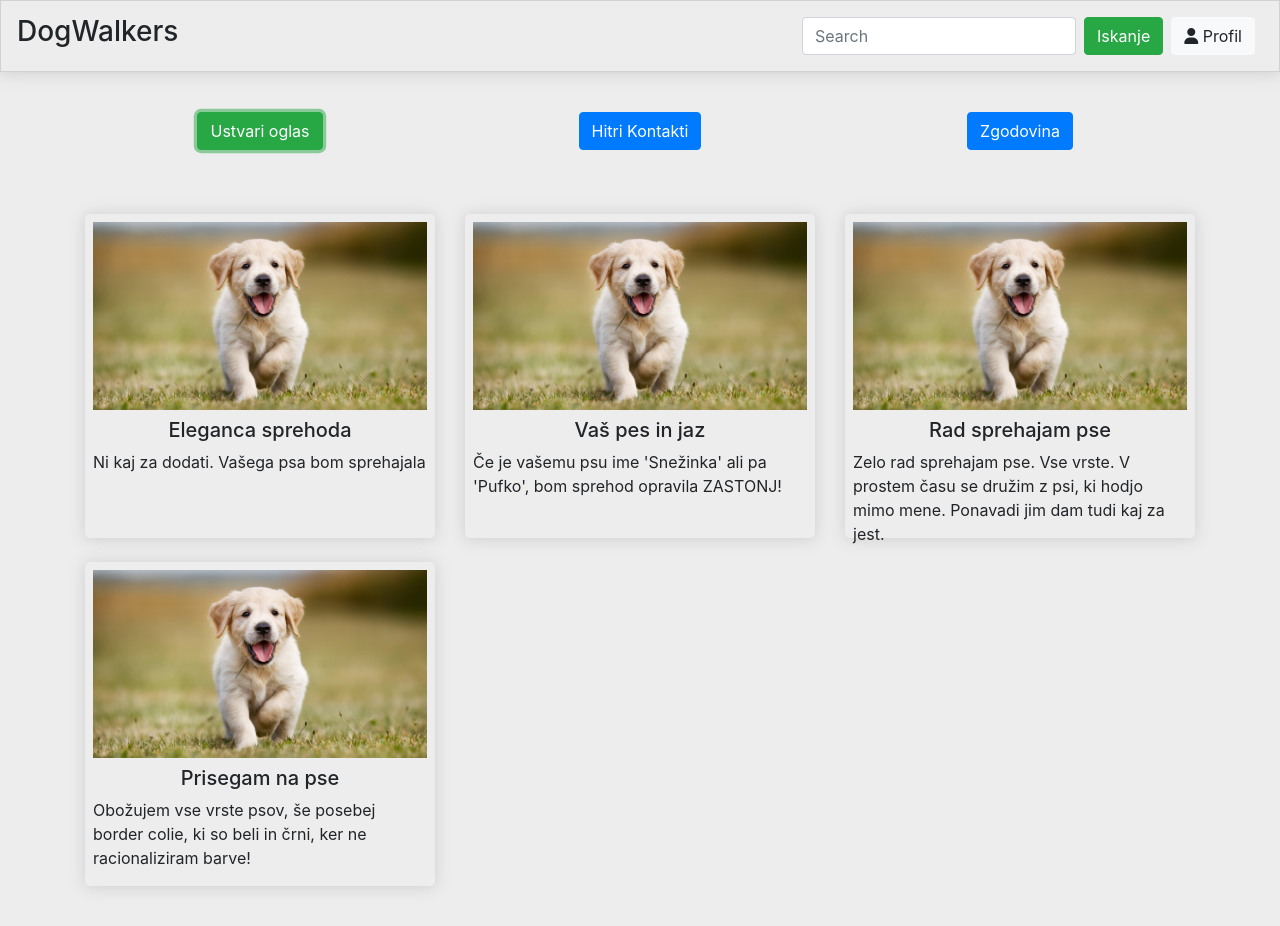
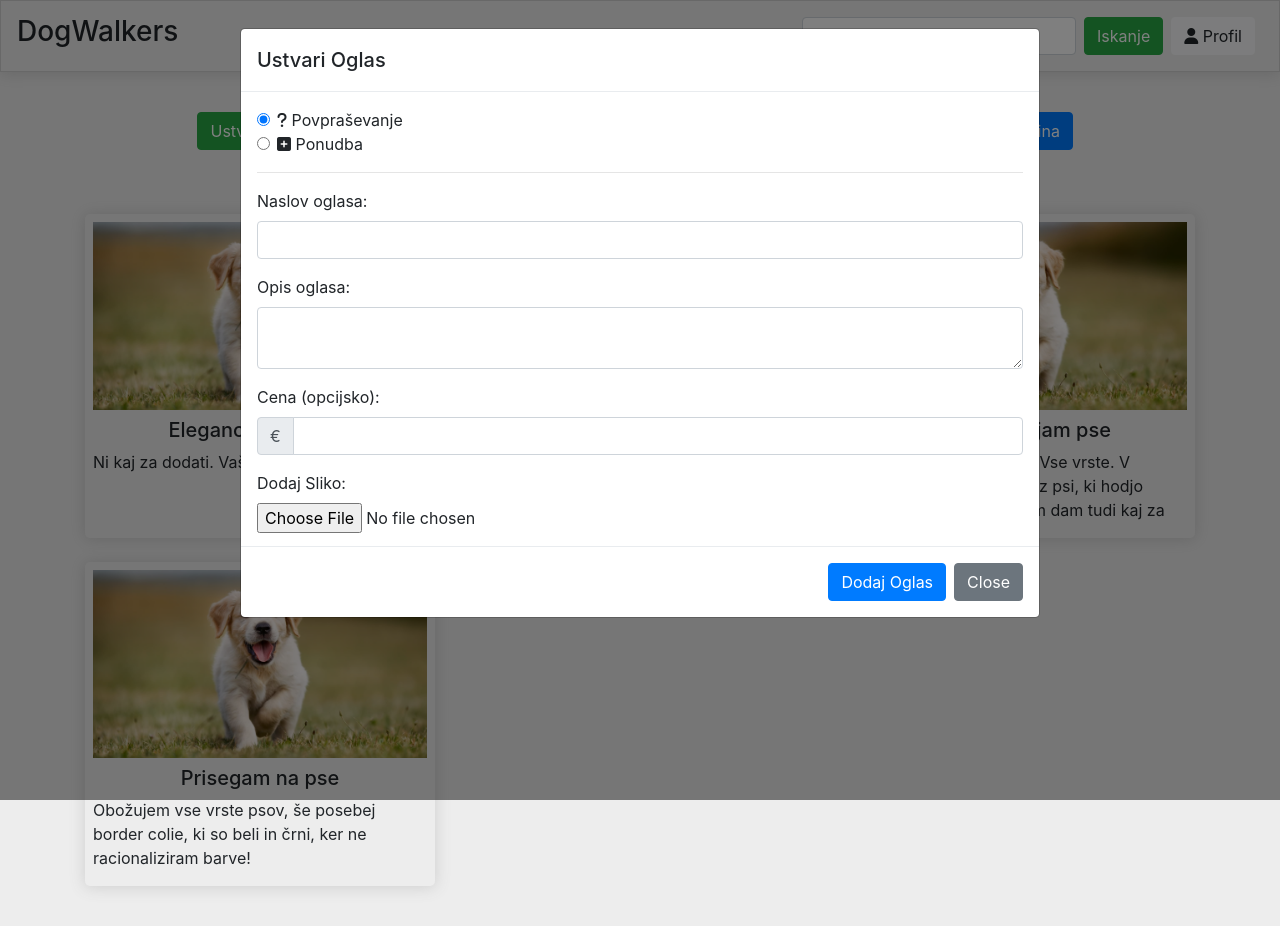
Before and after one commit to mynameisgasper/TPO, an Angular app in the folder src/app_public/: page /oglasi in a window 1280 px wide. Both pictures are taken after a click on the button "Ustvari oglas". Built offline with nearby package versions, Linux system fonts and the light colour scheme.

Commit message:
dodan modal dodaj-oglas #3

```diff
--- a/src/app_public/src/app/components/vsi-oglasi/vsi-oglasi.component.html
+++ b/src/app_public/src/app/components/vsi-oglasi/vsi-oglasi.component.html
@@ -1,11 +1,10 @@
 <main>
     <app-navbar></app-navbar>
-
     <div>
         <div class="container main-container">
             <div class="row">
                 <div class="col-12 col-md-4 col-lg-4 col-xl-4 main-buttons">
-                    <button class="btn btn-success">Ustvari oglas</button>
+                    <button class="btn btn-success" data-toggle="modal" data-target="#ustvariOglasModal">Ustvari oglas</button>
                 </div>
                 <div class="col-12 col-md-4 col-lg-4 col-xl-4 main-buttons">
                     <button class="btn btn-primary">Hitri Kontakti</button>
@@ -14,11 +13,67 @@
                     <button class="btn btn-primary">Zgodovina</button>
                 </div>
             </div>
-
             <div class="row">
                 <app-oglas *ngFor="let oglas of oglasi" [oglas]="oglas" class="col-12 col-sm-12 col-md-6 col-lg-4 col-xl-4"></app-oglas>
             </div>
 
         </div>
     </div>
+
+
+    <div class="modal fade bd-example-modal-lg" id="ustvariOglasModal" tabindex="-1" role="dialog" aria-labelledby="myLargeModalLabel" aria-hidden="true">
+        <div class="modal-dialog modal-lg">
+            <div class="modal-content">
+                <div class="modal-header">
+                    <h5 class="modal-title">Ustvari Oglas</h5>
+                </div>
+                <div class="modal-body">
+                    <div class="form-check">
+                        <input class="form-check-input" type="radio" name="radioPovprasevanje" id="radioPovprasevanje" checked>
+                        <label class="form-check-label" for="flexRadioDefault1">
+                            <i class="fas fa-question"></i>   Povpraševanje
+                        </label>
+                    </div>
+                    <div class="form-check">
+                        <input class="form-check-input" type="radio" name="radioPonudba" id="radioPonudba">
+                        <label class="form-check-label" for="flexRadioDefault2">
+                            <i class="fas fa-plus-square"></i>   Ponudba
+                        </label>
+                    </div>
+                    <hr/>
+                    <div class="form-group">
+                        <label for="naslov">Naslov oglasa:</label>
+                        <input type="text" class="form-control" id="naslovOglasa">
+                    </div>
+                    <div class="form-group">
+                        <label for="naslov">Opis oglasa:</label>
+                        <textarea class="form-control" id="opisOglasa"></textarea>
+                    </div>
+                    <div class="form-group">
+                        <label for="cena">Cena (opcijsko):</label>
+                        <div class="input-group mb-3">
+                            <div class="input-group-prepend">
+                                <!--- TODO Spremeni € v valuto - angular  --->
+                                <span class="input-group-text">€</span>
+                            </div>
+                            <input type="text" class="form-control" id="cenaOglasa">
+                        </div>
+
+                    </div>
+                    <div class="custom-file">
+                        <label for="slika">Dodaj Sliko:</label>
+                        <input type="file" class="form-control-file" id="dodajSliko">
+                        <div class="invalid-feedback">Datoteka mora imeti končnico .jpg ali .png </div>
+                    </div>
+
+                </div>
+                <div class="modal-footer">
+                    <button type="button" class="btn btn-primary">Dodaj Oglas</button>
+                    <button type="button" class="btn btn-secondary" data-dismiss="modal">Close</button>
+                </div>
+
+            </div>
+        </div>
+    </div>
+
 </main>
```
